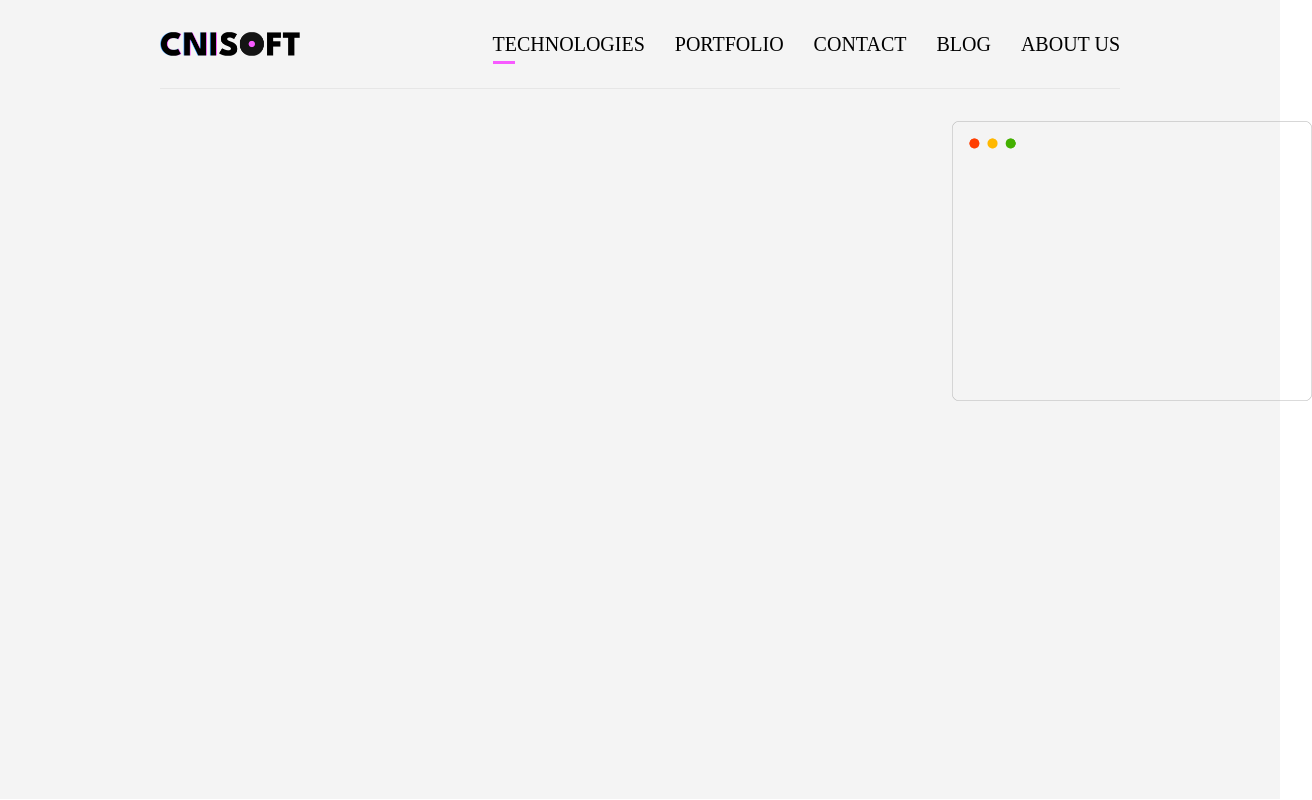
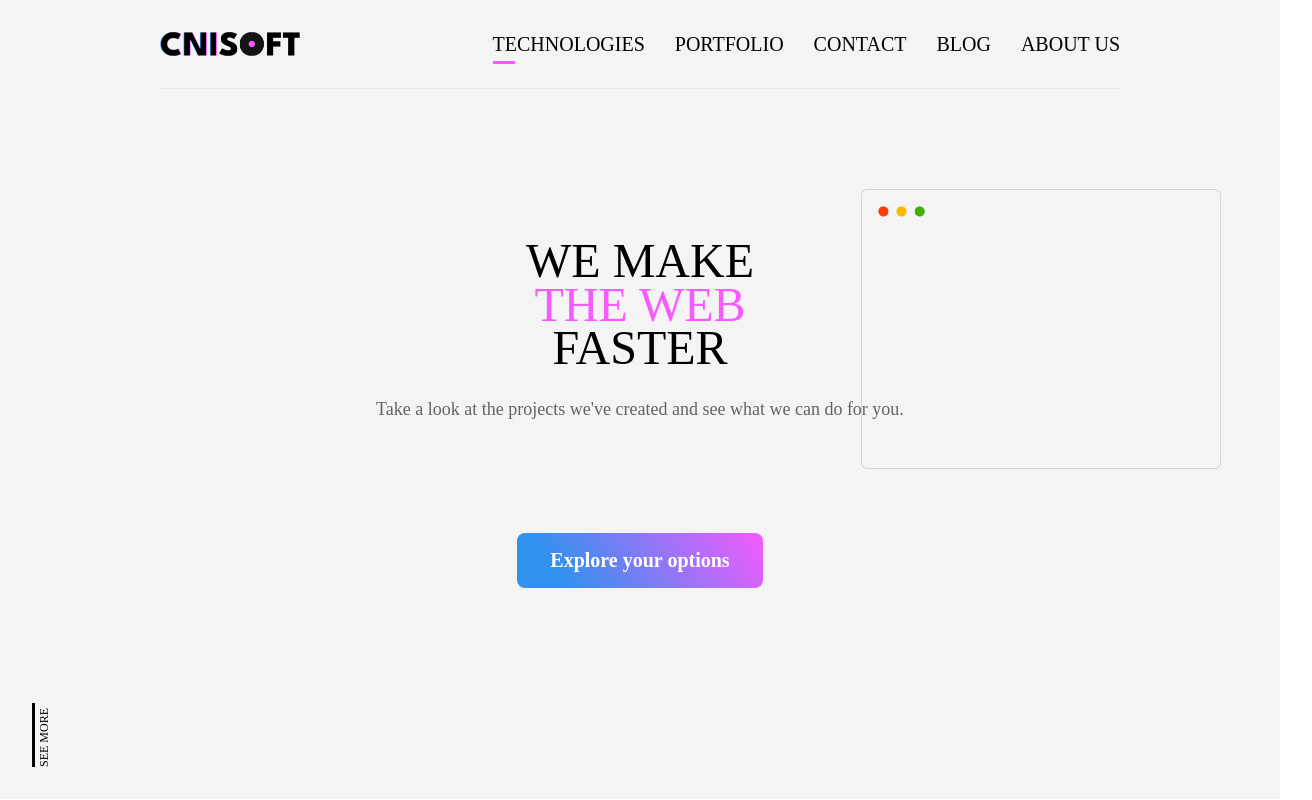
Before and after one commit to nikoladubica/cni-soft, a React (Create React App) app: page / in a window 1280 px wide. Shown: the whole page, 1312 px wide, since content can reach past the window. Built offline with nearby package versions, Linux system fonts and the light colour scheme.

Commit message:
#17: Design the Hero

```diff
--- a/src/App.scss
+++ b/src/App.scss
@@ -1,3 +1,4 @@
 .App {
+  overflow: hidden;
   background-color: #f4f4f4;
 }
--- a/src/components/Header/MobileMenu.js
+++ b/src/components/Header/MobileMenu.js
@@ -13,6 +13,7 @@ const MobileMenuElement = styled.div`
     left: 0;
     height: calc(100vh - 90px);
     width: 100vw;
+    z-index: 1000;
     transform: scaleX(0);
     transform-origin: center right;
     transition: transform 0.3s ease;
--- a/src/components/Hero/Hero.js
+++ b/src/components/Hero/Hero.js
@@ -1,24 +1,118 @@
 import styled from "styled-components";
+import Button from "../UI/Button";
+
+const imagePosition = (window.innerWidth - 246 -64)/2 + 'px';
 
 const HeroElement = styled.div`
     position: relative;
-    height: calc(100vh - 154px);
+    display: flex;
+    justify-content: center;
+    align-items: center;
+    height: calc(100vh - 218px);
     padding: 32px;
+    padding-bottom: calc(96px);
+`;
+
+const HeroWrapper = styled.div`
+    height: calc(auto + 64px);
+`;
+
+const ImageWrapper = styled.div`
+    position: relative;
+    display: flex;
+    flex-direction: column;
+    justify-content: center;
+    align-items: center;
+    height: 280px;
 `;
 
 const Image = styled.img`
     position: absolute;
-    /* top: 50%; */
-    right: -32px;
-    /* transform: translate(-50%, 0); */
+    top: 50%;
+    left: calc((100vw - 246px - 64px)/2);
+    transform: translateY(-50%);
     height: 280px;
     width: 360px;
+`;
+
+const SeeMore = styled.div`
+    position: absolute;
+    width: 64px;
+    border-top: 3px solid #000000;
+    font-family: 'Anton';
+    font-size: 12px;
+    line-height: 18px;
+    text-transform: uppercase;
+    transform: rotate(-90deg);
+    transform-origin: left top;
+    top: calc(100% - 32px);
+    left: 32px;
+`;
+
+const Title = styled.h1`
+    position: relative;
+    font-family: 'Anton';
+    font-style: normal;
+    font-weight: 400;
+    font-size: 48px;
+    line-height: 90%;
+    text-align: center;
+    text-transform: uppercase;
+    color: #000000;
+    margin-top: 0;
+    margin-bottom: 32px;
+    z-index: 10;
+
+    span {
+        color: #F75AFF;
+    }
+`;
+
+const Tagline = styled.p`
+    position: relative;
+    font-family: 'League Spartan';
+    font-style: normal;
+    font-weight: 500;
+    font-size: 18px;
+    line-height: 95%;
+    text-align: center;
+    color: #636363;
+    margin-top: 0;
+    margin-bottom: 0;
+    z-index: 10;
+`;
+
+const ButtonWrapper = styled.div`
+    display: flex;
+    justify-content: center;
+    align-items: center;
+    width: 100%;
+    margin-top: 64px;
+    margin-bottom: 48px;
 `;
 
 const Hero = () => {
     return (
         <HeroElement>
-            <Image src="/heroBackground.png" />
+            <HeroWrapper>
+                <ImageWrapper>
+                    <Image src="/heroBackground.png" />
+
+                    <Title>
+                        We make<br /><span>the web</span><br />faster
+                    </Title>
+
+                    <Tagline>
+                        Take a look at the projects we've created and see what we can do for you.
+                    </Tagline>
+                </ImageWrapper>
+
+                <ButtonWrapper>
+                    <Button value='Explore your options' className='big center' />
+                </ButtonWrapper>
+            </HeroWrapper>
+
+            <SeeMore>See More</SeeMore>
         </HeroElement>
     );
 }
--- /dev/null
+++ b/src/components/UI/Button.js
@@ -0,0 +1,34 @@
+import styled from "styled-components";
+
+const ButtonElement = styled.button`
+    font-family: 'League Spartan';
+    font-size: 16px;
+    font-weight: 600;
+    padding: 10px;
+    background: linear-gradient(55.42deg, #3092ED 17.49%, #F75AFF 100.67%);
+    border-radius: 8px;
+    outline: none;
+    border: none;
+    color: #FFFFFF;
+    text-align: center;
+
+    &.big {
+        font-size: 20px;
+        padding: 16px;
+        width: 246px;
+    }
+
+    &.center {
+        justify-self: center;
+    }
+`;
+
+const Button = (props) => {
+    return (
+        <ButtonElement className={props.className}>
+            {props.value}
+        </ButtonElement>
+    );
+}
+
+export default Button;
```
